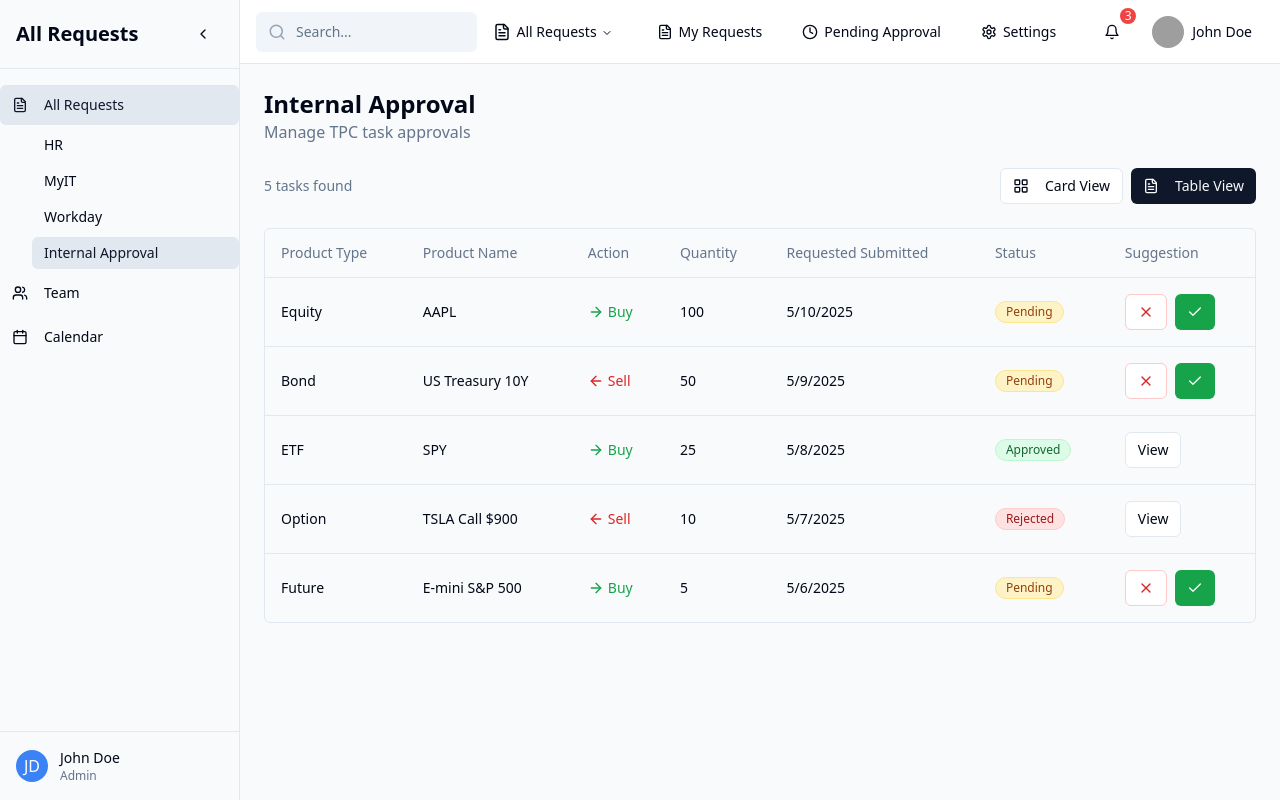
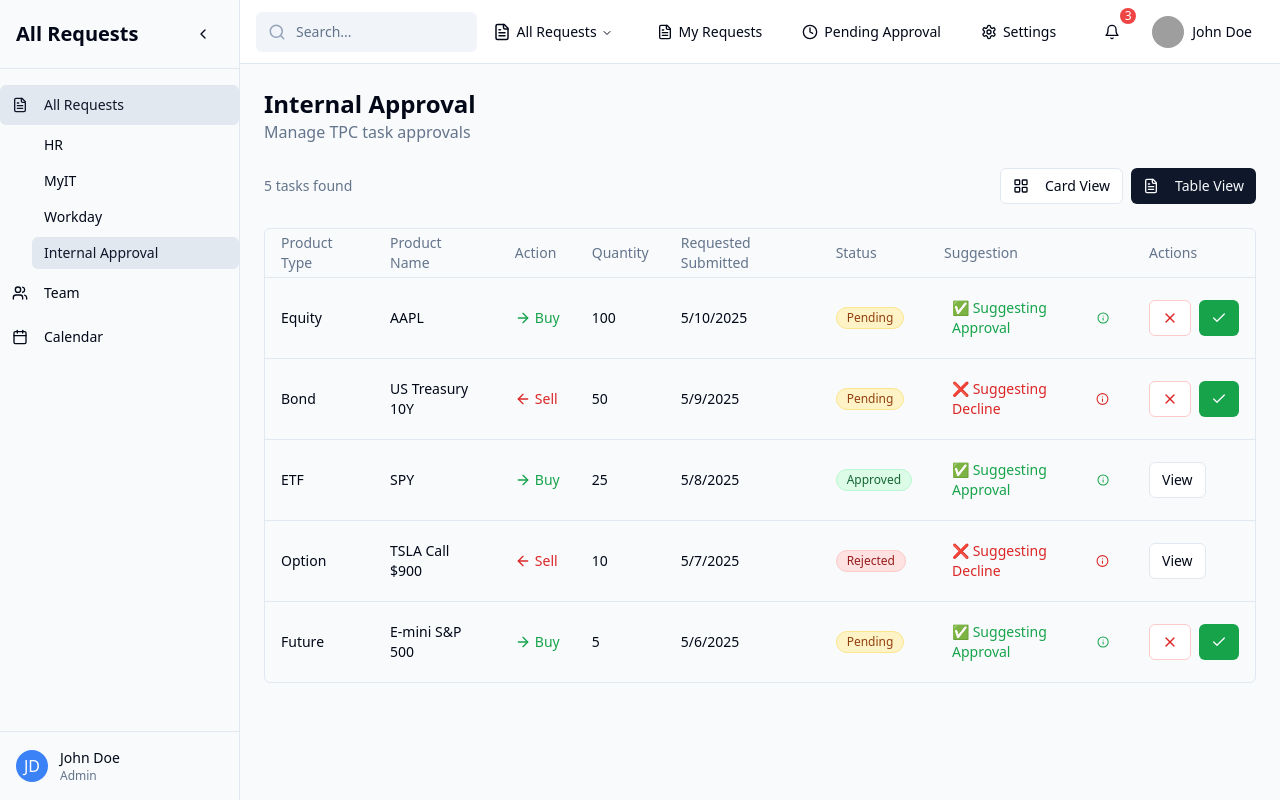
Before and after one commit to gqxcd/approval-flow-dashboard, a React (Vite) app: page /internal-approval in a window 1280 px wide. Both pictures are taken after a click on the button "Table View". Built offline with nearby package versions, Linux system fonts and the light colour scheme; grey boxes are pictures that could not be loaded.

Commit message:
feat: Add suggestion column to table
Add a suggestion column to the TPC tasks table in the Internal Approval page. The column displays "✅ Suggesting Approval" or "❌ Suggesting Decline" based on the suggestion, with a tooltip showing the reason for the suggestion on hover.

```diff
--- a/src/components/tpc/TpcTasksTableView.tsx
+++ b/src/components/tpc/TpcTasksTableView.tsx
@@ -11,8 +11,14 @@ import {
 } from "@/components/ui/table";
 import { Badge } from "@/components/ui/badge";
 import { Button } from "@/components/ui/button";
-import { Check, X, ArrowRight, ArrowLeft } from 'lucide-react';
+import { Check, X, ArrowRight, ArrowLeft, Info } from 'lucide-react';
 import { cn } from '@/lib/utils';
+import {
+  Tooltip,
+  TooltipContent,
+  TooltipProvider,
+  TooltipTrigger,
+} from "@/components/ui/tooltip";
 
 interface TpcTasksTableViewProps {
   tasks: TpcTask[];
@@ -29,8 +35,24 @@ const statusConfig = {
   rejected: { color: 'bg-red-100 text-red-800 border-red-200', label: 'Rejected' },
 };
 
+const suggestionConfig = {
+  approval: {
+    icon: Check,
+    color: 'text-green-600',
+    label: '✅ Suggesting Approval',
+    bgHover: 'hover:bg-green-50'
+  },
+  decline: {
+    icon: X,
+    color: 'text-red-600',
+    label: '❌ Suggesting Decline',
+    bgHover: 'hover:bg-red-50'
+  }
+};
+
 const TpcTasksTableView = ({ tasks }: TpcTasksTableViewProps) => {
   return (
+    <TooltipProvider>
       <div className="border rounded-md overflow-hidden">
         <Table>
           <TableHeader>
@@ -42,12 +64,14 @@ const TpcTasksTableView = ({ tasks }: TpcTasksTableViewProps) => {
               <TableHead>Requested Submitted</TableHead>
               <TableHead>Status</TableHead>
               <TableHead>Suggestion</TableHead>
+              <TableHead>Actions</TableHead>
             </TableRow>
           </TableHeader>
           <TableBody>
             {tasks.map((task) => {
               const ActionIcon = actionConfig[task.action].icon;
               const { color, label } = statusConfig[task.status];
+              const suggestion = suggestionConfig[task.suggestion];
 
               return (
                 <TableRow key={task.id}>
@@ -67,6 +91,19 @@ const TpcTasksTableView = ({ tasks }: TpcTasksTableViewProps) => {
                     <Badge className={cn("font-medium", color)}>
                       {label}
                     </Badge>
+                  </TableCell>
+                  <TableCell>
+                    <Tooltip>
+                      <TooltipTrigger asChild>
+                        <div className={cn("flex items-center gap-1", suggestion.color, suggestion.bgHover, "rounded px-2 py-1 cursor-help")}>
+                          {suggestion.label}
+                          <Info size={14} className="ml-1" />
+                        </div>
+                      </TooltipTrigger>
+                      <TooltipContent side="top" className="max-w-xs">
+                        <p>{task.suggestionReason}</p>
+                      </TooltipContent>
+                    </Tooltip>
                   </TableCell>
                   <TableCell>
                     {task.status === 'pending' ? (
@@ -97,6 +134,7 @@ const TpcTasksTableView = ({ tasks }: TpcTasksTableViewProps) => {
           </TableBody>
         </Table>
       </div>
+    </TooltipProvider>
   );
 };
 
--- a/src/pages/InternalApproval.tsx
+++ b/src/pages/InternalApproval.tsx
@@ -14,6 +14,8 @@ export interface TpcTask {
   quantity: number;
   requestedSubmitted: string;
   status: 'pending' | 'approved' | 'rejected';
+  suggestion: 'approval' | 'decline';
+  suggestionReason: string;
 }
 
 const InternalApproval = () => {
@@ -28,7 +30,9 @@ const InternalApproval = () => {
       action: 'Buy',
       quantity: 100,
       requestedSubmitted: '2025-05-10',
-      status: 'pending'
+      status: 'pending',
+      suggestion: 'approval',
+      suggestionReason: 'Strong technical indicators and positive market sentiment for Apple.'
     },
     {
       id: '2',
@@ -37,7 +41,9 @@ const InternalApproval = () => {
       action: 'Sell',
       quantity: 50,
       requestedSubmitted: '2025-05-09',
-      status: 'pending'
+      status: 'pending',
+      suggestion: 'decline',
+      suggestionReason: 'Rising interest rate environment suggests holding bonds longer would be more advantageous.'
     },
     {
       id: '3',
@@ -46,7 +52,9 @@ const InternalApproval = () => {
       action: 'Buy',
       quantity: 25,
       requestedSubmitted: '2025-05-08',
-      status: 'approved'
+      status: 'approved',
+      suggestion: 'approval',
+      suggestionReason: 'Aligns with current portfolio diversification strategy and market outlook.'
     },
     {
       id: '4',
@@ -55,7 +63,9 @@ const InternalApproval = () => {
       action: 'Sell',
       quantity: 10,
       requestedSubmitted: '2025-05-07',
-      status: 'rejected'
+      status: 'rejected',
+      suggestion: 'decline',
+      suggestionReason: 'High volatility and recent price action suggest increased risk for this position.'
     },
     {
       id: '5',
@@ -64,7 +74,9 @@ const InternalApproval = () => {
       action: 'Buy',
       quantity: 5,
       requestedSubmitted: '2025-05-06',
-      status: 'pending'
+      status: 'pending',
+      suggestion: 'approval',
+      suggestionReason: 'Matches current market momentum and aligns with strategic asset allocation targets.'
     },
   ];
 
```
Lines whose indentation alone changed are shown as unchanged.
